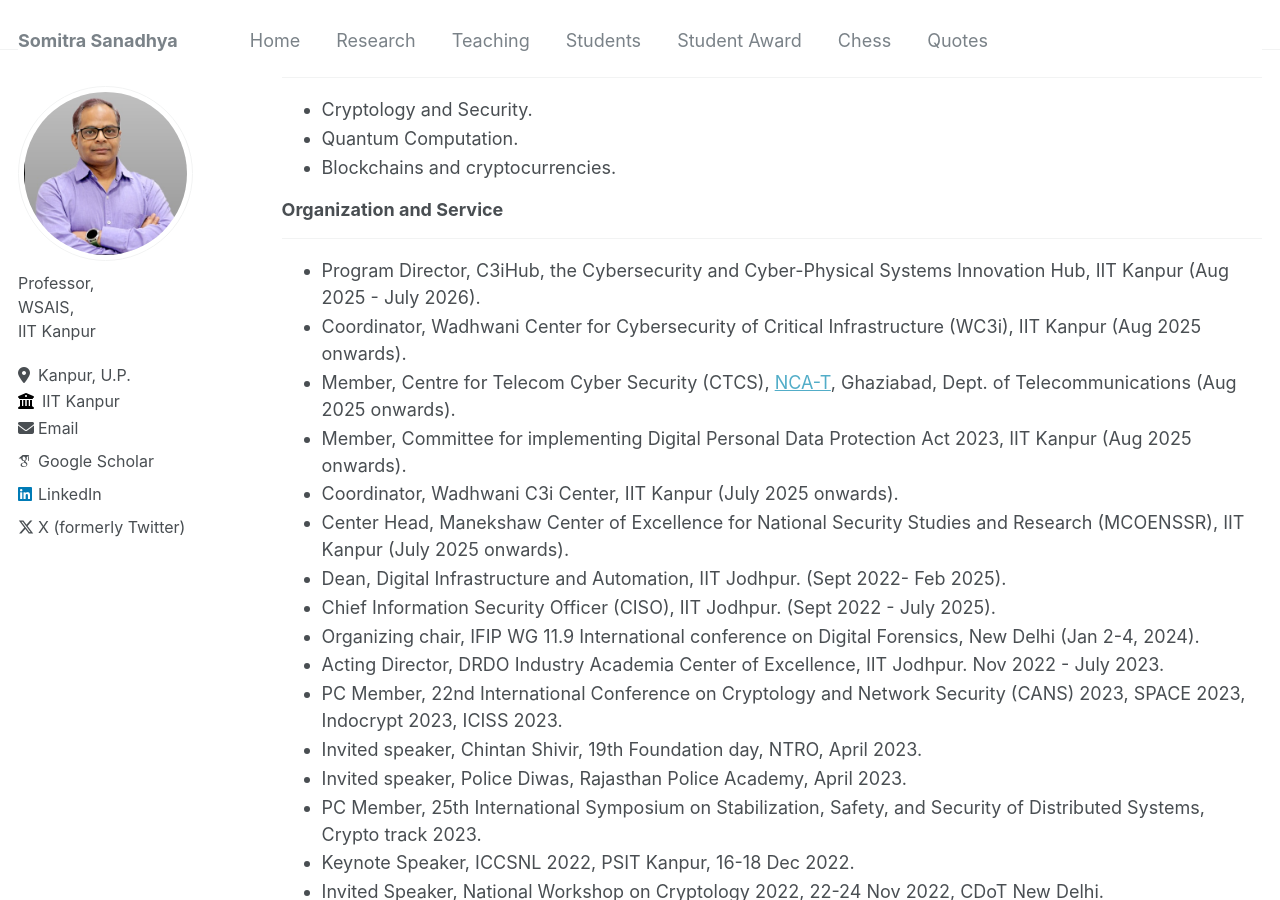
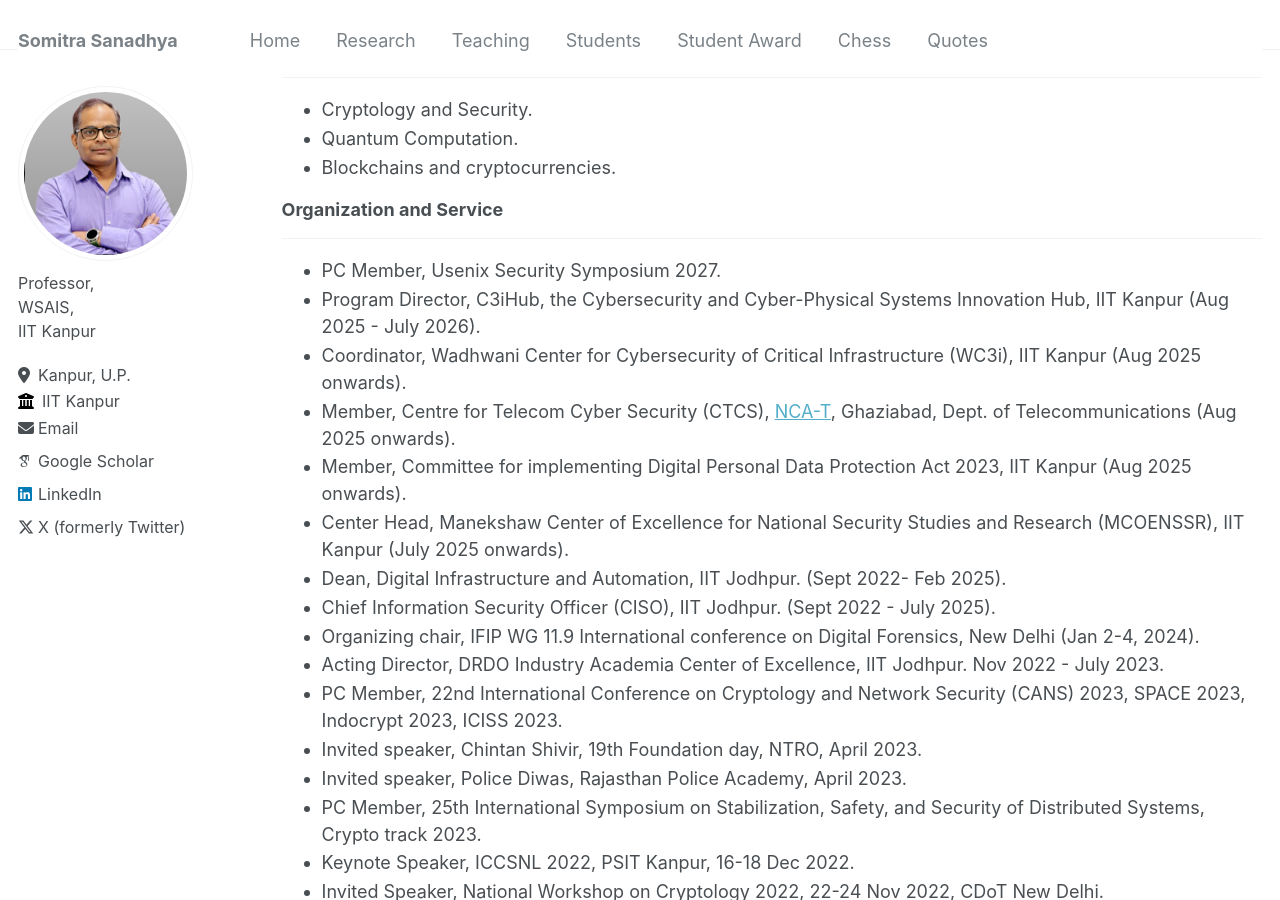
Before and after one commit to somitra-sanadhya/somitra-sanadhya.github.io, a Jekyll site: the page built from _pages/about.md, in a window 1280 px wide and 900 px high, scrolled down 1526 px. Built offline with Jekyll 4.4.1, drawn with Linux system fonts in a browser that asks for light colours; some web fonts are replaced.

Commit message:
Update about.md

```diff
--- a/_pages/about.md
+++ b/_pages/about.md
@@ -57,11 +57,11 @@ redirect_from:
 
 ### Organization and Service
 ----
++ PC Member, Usenix Security Symposium 2027.
 + Program Director, C3iHub, the Cybersecurity and Cyber-Physical Systems Innovation Hub, IIT Kanpur (Aug 2025 - July 2026).
 + Coordinator, Wadhwani Center for Cybersecurity of Critical Infrastructure (WC3i), IIT Kanpur (Aug 2025 onwards).
 + Member, Centre for Telecom Cyber Security (CTCS), [NCA-T](https://ntiprit.gov.in/), Ghaziabad, Dept. of Telecommunications (Aug 2025 onwards).
 + Member, Committee for implementing Digital Personal Data Protection Act 2023, IIT Kanpur (Aug 2025 onwards).
-+ Coordinator, Wadhwani C3i Center, IIT Kanpur (July 2025 onwards).
 + Center Head, Manekshaw Center of Excellence for National Security Studies and Research (MCOENSSR), IIT Kanpur (July 2025 onwards).
 + Dean, Digital Infrastructure and Automation, IIT Jodhpur. (Sept 2022- Feb 2025).
 + Chief Information Security Officer (CISO), IIT Jodhpur. (Sept 2022 - July 2025).
```
